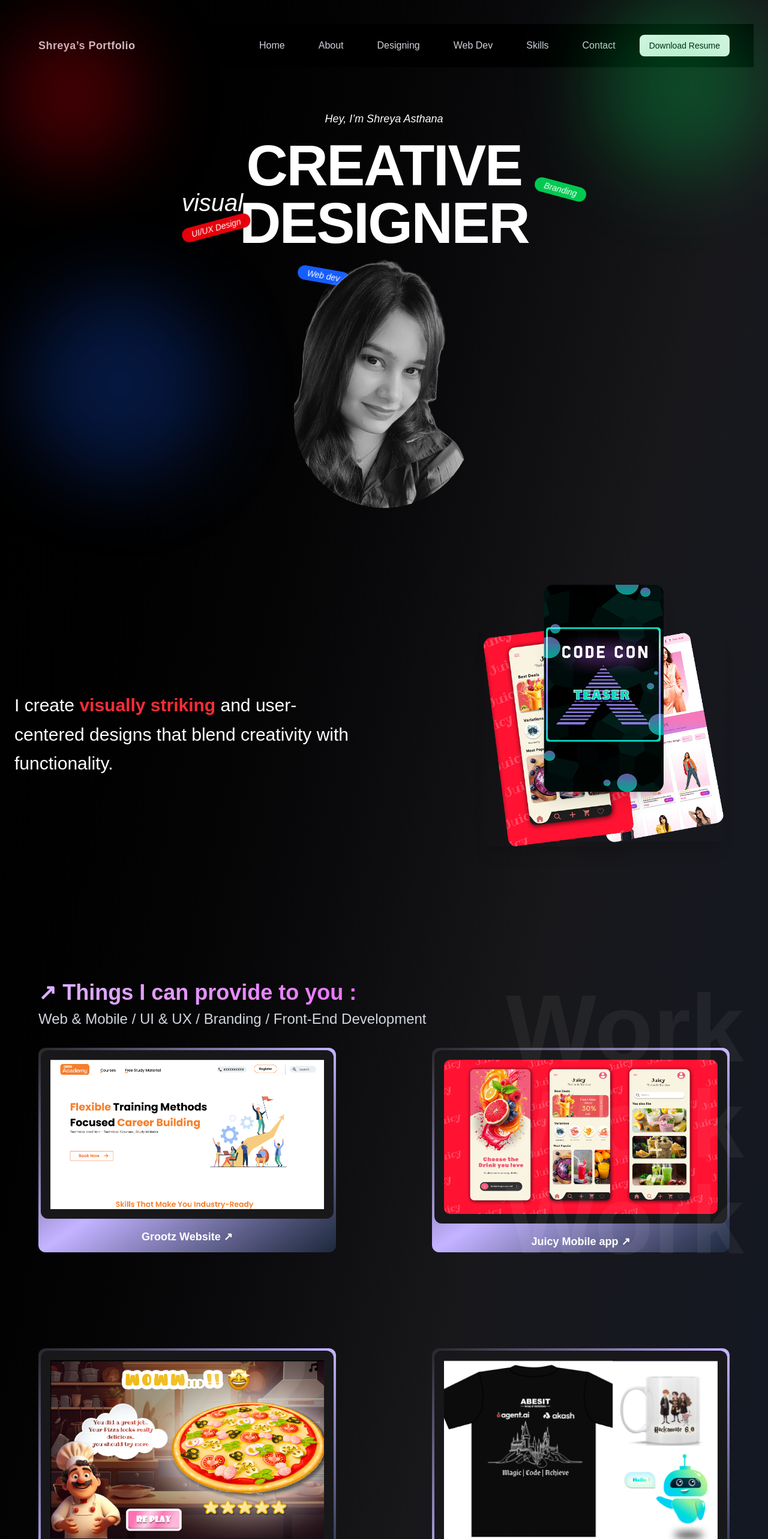
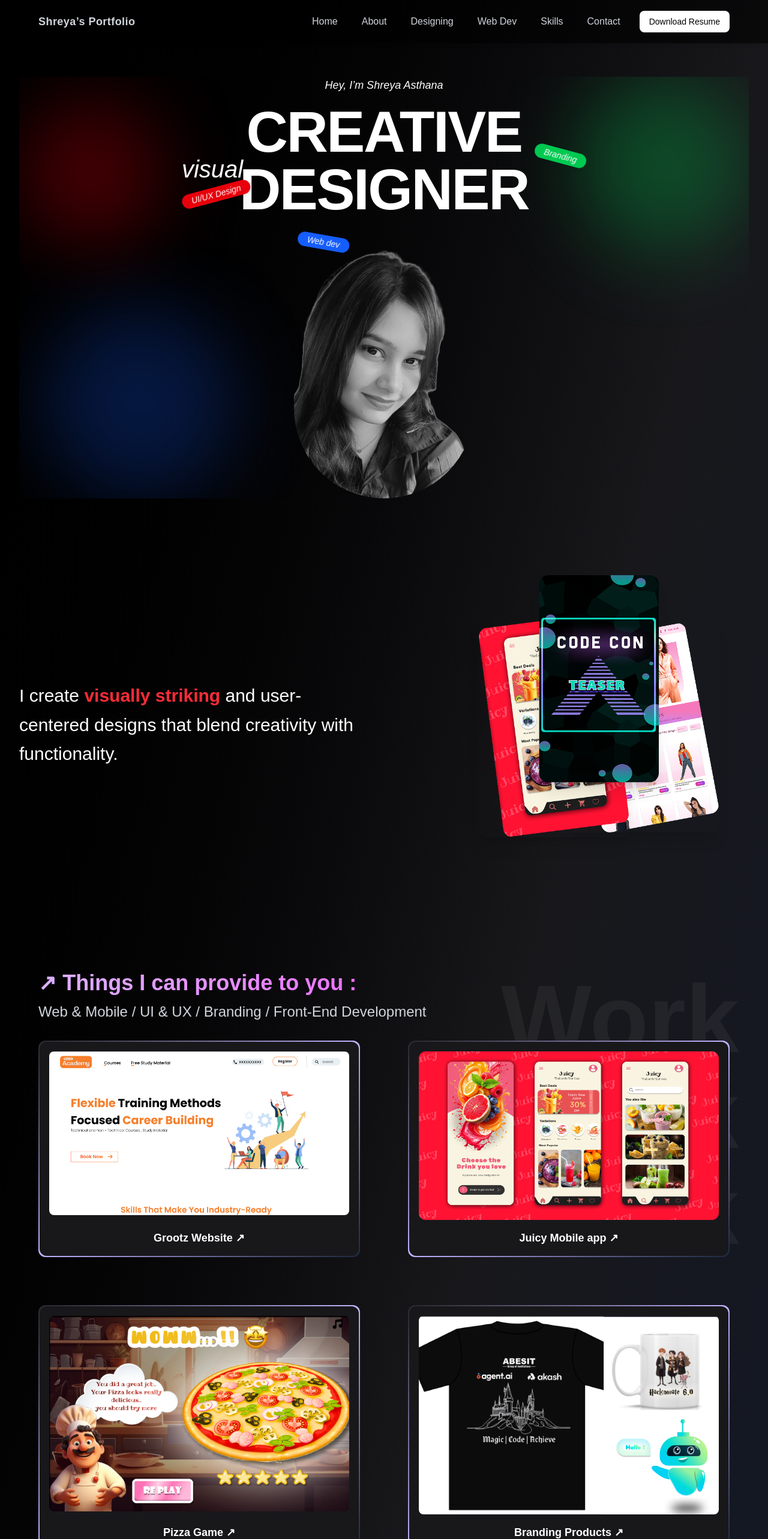
Before and after one commit to ShreyaAsthana08/Portfolio-Shreya-Asthana, a Next.js app: page / in a window 1280 px wide. Shown: the top 2566 px of the page at 60% size. Built offline with nearby package versions, Linux system fonts and the light colour scheme.

Commit message:
responsiveness resolve and nav fixed

```diff
--- a/src/app/components/Hero.jsx
+++ b/src/app/components/Hero.jsx
@@ -1,58 +1,56 @@
-'use client'
-import React from 'react'
-import Image from 'next/image'
+'use client';
+import React from 'react';
+import Image from 'next/image';
 
 export const Hero = () => {
   return (
-    <div>
+    <div className="relative overflow-x-hidden w-full">
       {/* Blurred Color Circles */}
       <div className="pointer-events-none">
-        {/* Red (UI/UX Design) */}
+        {/* Desktop Blurs */}
         <div className="hidden sm:block absolute top-10 left-0 w-60 h-60 bg-red-600/30 rounded-full blur-3xl z-0" />
-        {/* Green (Branding) */}
         <div className="hidden sm:block absolute top-0 right-0 w-72 h-72 bg-green-500/30 rounded-full blur-3xl z-0" />
-        {/* Blue (Web dev) */}
         <div className="hidden sm:block absolute bottom-0 left-10 w-80 h-80 bg-blue-600/25 rounded-full blur-3xl z-0" />
-        {/* Mobile: smaller, less intrusive */}
+        {/* Mobile Blurs */}
         <div className="sm:hidden absolute top-16 left-[-3rem] w-40 h-40 bg-red-600/20 rounded-full blur-2xl z-0" />
         <div className="sm:hidden absolute top-0 right-[-2rem] w-44 h-44 bg-green-500/20 rounded-full blur-2xl z-0" />
         <div className="sm:hidden absolute bottom-[-2rem] left-8 w-48 h-48 bg-blue-600/20 rounded-full blur-2xl z-0" />
       </div>
 
       {/* Hero Section */}
-      <section id='home' className="text-center relative overflow-hidden">
+      <section id="home" className="text-center relative overflow-hidden w-full px-4 sm:px-6">
         <p className="italic text-lg mb-4 animate-fade-in">Hey, I’m Shreya Asthana</p>
 
         <div className="relative inline-block z-10">
-          <h1 className="text-[3.5rem] sm:text-[6rem] font-extrabold tracking-tight leading-none animate-slide-up">
+          <h1 className="text-[2.5rem] sm:text-[6rem] font-extrabold tracking-tight leading-none animate-fade-in">
             CREATIVE
           </h1>
-          <p className="text-[2rem] sm:text-[2.5rem] italic absolute left-[-4rem] sm:left-[-6rem] top-[4rem] sm:top-[5rem] animate-fade-in">
+          <p className="text-[1.5rem] sm:text-[2.5rem] italic absolute left-2 sm:left-[-6rem] top-[4rem] sm:top-[5rem] animate-fade-in">
             visual
           </p>
-          <h2 className="text-[3.5rem] sm:text-[6rem] font-extrabold tracking-tight leading-none animate-slide-up">
+          <h2 className="text-[2.5rem] sm:text-[6rem] font-extrabold tracking-tight leading-none animate-fade-in">
             DESIGNER
           </h2>
 
-          {/* Tags */}
-          <div className="absolute left-[-10rem] sm:left-[-6rem] top-[7rem] sm:top-[9rem] rotate-[-15deg] animate-bounce">
+          {/* Tags (Position Adjusted) */}
+          <div className="absolute left-2 sm:left-[-6rem] top-[7rem] sm:top-[9rem] rotate-[-15deg] animate-bounce">
             <span className="bg-red-600 text-white px-4 py-1 rounded-full shadow-xl text-sm italic">UI/UX Design</span>
           </div>
-          <div className="absolute right-[-4rem] sm:right-[-6rem] top-[3rem] sm:top-[5rem] rotate-[15deg] animate-bounce">
+          <div className="absolute right-2 sm:right-[-6rem] top-[3rem] sm:top-[5rem] rotate-[15deg] animate-bounce">
             <span className="bg-green-500 text-white px-4 py-1 rounded-full shadow-xl text-sm italic">Branding</span>
           </div>
-          <div className="absolute left-[4rem] sm:left-[6rem] top-[12rem] sm:top-[14rem] rotate-[10deg] animate-bounce">
+          <div className="absolute left-6 sm:left-[6rem] top-[12rem] sm:top-[14rem] rotate-[10deg] animate-bounce">
             <span className="bg-blue-600 text-white px-4 py-1 rounded-full shadow-xl text-sm italic">Web dev</span>
           </div>
 
           {/* Profile Image */}
-          <div className=" animate-fade-in">
+          <div className="mt-10 animate-fade-in">
            <Image
   src="/my puc.png"
   alt="Shreya Asthana"
   width={300}
   height={240}
-              className="rounded-full mx-auto grayscale"
+  className="rounded-full mx-auto grayscale max-w-[80vw] sm:max-w-[300px]"
 />
           </div>
         </div>
@@ -68,7 +66,7 @@ export const Hero = () => {
         }
       `}</style>
     </div>
-  )
-}
+  );
+};
 
 export default Hero;
--- a/src/app/components/Navbar.jsx
+++ b/src/app/components/Navbar.jsx
@@ -9,7 +9,7 @@ export const Navbar = () => {
   const handleLinkClick = () => setIsOpen(false);
 
   return (
-   <nav className="bg-black text-gray-300 px-4 py-4 shadow-md w-full">
+    <nav className="fixed top-0 left-0 z-50 bg-black/60 text-gray-300 px-4 py-4 shadow-md w-full max-w-full">
       <div className="flex justify-between items-center max-w-6xl mx-auto">
         {/* Logo */}
         <Link href="#home" className="text-lg font-bold tracking-wide">
@@ -67,12 +67,12 @@ const ResumeButton = () => (
 // Navigation Links
 const NavLinks = ({ onClick }) => (
   <div className="flex flex-col md:flex-row md:space-x-6 items-center gap-2 md:gap-0">
-    <Link href="#home" className="hover:underline px-4 py-2" onClick={onClick}>Home</Link>
-    <Link href="#visual-section" className="hover:underline px-4 py-2" onClick={onClick}>About</Link>
-    <Link href="#projects" className="hover:underline px-4 py-2" onClick={onClick}>Designing</Link>
-    <Link href="#webdev" className="hover:underline px-4 py-2" onClick={onClick}>Web Dev</Link>
-    <Link href="#skills" className="hover:underline px-4 py-2" onClick={onClick}>Skills</Link>
-    <Link href="#contact" className="hover:underline px-4 py-2" onClick={onClick}>Contact</Link>
+    <Link href="#home" className="hover:underline px-2 py-2" onClick={onClick}>Home</Link>
+    <Link href="#visual-section" className="hover:underline px-2 py-2" onClick={onClick}>About</Link>
+    <Link href="#projects" className="hover:underline px-2 py-2" onClick={onClick}>Designing</Link>
+    <Link href="#webdev" className="hover:underline px-2 py-2" onClick={onClick}>Web Dev</Link>
+    <Link href="#skills" className="hover:underline px-2 py-2" onClick={onClick}>Skills</Link>
+    <Link href="#contact" className="hover:underline px-2 py-2" onClick={onClick}>Contact</Link>
   </div>
 );
 
--- a/src/app/components/Work.jsx
+++ b/src/app/components/Work.jsx
@@ -1,27 +1,31 @@
-import React from 'react'
+'use client';
+import React from 'react';
 import Image from 'next/image';
 import Link from 'next/link';
-
 
 const Work = () => {
   return (
     <div>
-             {/* Work Section */}
-      <section id="projects" className="text-white mt-32 relative px-4">
-        {/* Background "Work" text */}
-        <h1 className="absolute top-0 right-4 text-[6rem] sm:text-[10rem] font-extrabold text-white/5 leading-none select-none">
+      {/* Work Section */}
+      <section id="projects" className="text-white mt-32 relative px-4 sm:px-6 lg:px-8">
+        {/* Background Text */}
+        <h1 className="absolute top-0 right-4 text-[4rem] sm:text-[7rem] md:text-[10rem] font-extrabold text-white/5 leading-none select-none z-0">
           Work<br />Work<br />Work
         </h1>
 
-        <div className="max-w-6xl mx-auto ">
-          <h2 className="text-3xl sm:text-4xl font-bold text-left mb-2 mt-[10rem] bg-gradient-to-r from-purple-300 via-fuchsia-400 to-purple-600 bg-clip-text text-transparent">
+        <div className="max-w-6xl mx-auto relative z-10">
+          {/* Title */}
+          <h2 className="text-2xl sm:text-3xl md:text-4xl font-bold text-left mb-3 mt-[8rem] sm:mt-[10rem] bg-gradient-to-r from-purple-300 via-fuchsia-400 to-purple-600 bg-clip-text text-transparent">
             ↗ Things I can provide to you :
           </h2>
-          <p className="text-2xl mb-8 text-left text-gray-300">
+
+          {/* Subtitle */}
+          <p className="text-base sm:text-xl md:text-2xl mb-8 text-left text-gray-300">
             Web & Mobile / UI & UX / Branding / Front-End Development
           </p>
 
-          <div className="grid grid-cols-1 sm:grid-cols-2 gap-40 ">
+          {/* Work Grid */}
+          <div className="grid grid-cols-1 sm:grid-cols-2 gap-10 sm:gap-16 md:gap-20">
             {[
               { img: '/grootz.png', label: 'Grootz Website', url: 'https://www.behance.net/gallery/223936049/Educational-Website-UI-design' },
               { img: '/mobile app.png', label: 'Juicy Mobile app', url: 'https://www.behance.net/gallery/215555683/Juice-App-UI-Design-Prototype' },
@@ -32,26 +36,37 @@ const Work = () => {
                 href={item.url}
                 key={idx}
                 target="_blank"
-                className="bg-gradient-to-br from-zinc-800 via-violet-300 to-slate-800 p-1 rounded-xl hover:scale-105 transition-transform duration-300"
+                className="bg-gradient-to-br from-zinc-800 via-violet-300 to-slate-800 p-[2px] rounded-xl hover:scale-105 transition-transform duration-300"
               >
-                <div className="bg-zinc-900 p-4 rounded-xl">
-                  <Image src={item.img} alt={item.label} width={500} height={300} className="mx-auto" />
+                <div className="bg-zinc-900 p-4 rounded-xl h-full flex flex-col justify-between">
+                  <Image
+                    src={item.img}
+                    alt={item.label}
+                    width={500}
+                    height={300}
+                    className="mx-auto w-full h-auto object-contain rounded-lg"
+                  />
+                  <p className="mt-4 text-white text-base sm:text-lg font-semibold text-center">{item.label} ↗</p>
                 </div>
-                <p className="mt-4 text-white text-lg font-semibold text-center">{item.label} ↗</p>
               </Link>
             ))}
           </div>
 
-          <p className="mt-10 text-gray-400 text-right">
+          {/* Footer Link */}
+          <p className="mt-10 text-gray-400 text-center sm:text-right text-sm sm:text-base">
             Check My Behance Profile For More ↗{' '}
-            <a href="https://www.behance.net/shreyaasthana08" target="_blank" className="text-pink-400 underline">
+            <a
+              href="https://www.behance.net/shreyaasthana08"
+              target="_blank"
+              className="text-pink-400 underline"
+            >
               shreyaasthana08
             </a>
           </p>
         </div>
       </section>
     </div>
-  )
-}
+  );
+};
 
-export default Work
+export default Work;
--- a/src/app/globals.css
+++ b/src/app/globals.css
@@ -19,6 +19,11 @@
   }
 }
 
+
+html, body {
+  max-width: 100vw;
+  overflow-x: hidden;
+}
 body {
   background: var(--background);
   color: var(--foreground);
--- a/src/app/page.js
+++ b/src/app/page.js
@@ -1,5 +1,5 @@
 import React from 'react'
-import {Navbar} from './components/Navbar'
+import { Navbar } from './components/Navbar'
 import Hero from './components/Hero'
 import About from './components/About'
 import Work from './components/Work'
@@ -7,26 +7,20 @@ import WebProjects from './components/WebProjects'
 import Skills from './components/Skills'
 import ContactSection from './components/Contact'
 
-export const page = () => {
+const Page = () => {
   return (
-    <div>
-
-    <main className="min-h-screen bg-gradient-to-br from-black via-zinc-900 to-slate-900 text-white px-6 py-10">
-
+    <div className="bg-gradient-to-br from-black via-zinc-900 to-slate-900 text-white min-h-screen">
       <Navbar />
-      <br/>
-      <br/>
-      <br/>
-      <Hero/>
+      <main className="pt-32 px-4 sm:px-6 lg:px-8 py-10 max-w-7xl mx-auto w-full">
+        <Hero />
         <About />
         <Work />
         <WebProjects />
         <Skills />
         <ContactSection />
       </main>
-
     </div>
   )
 }
 
-export default page
+export default Page
```
Also changed, not shown: src/app/components/WebProjects.jsx (+27 -19 lines), tailwind.config.js (added). Lines whose indentation alone changed are shown as unchanged.
